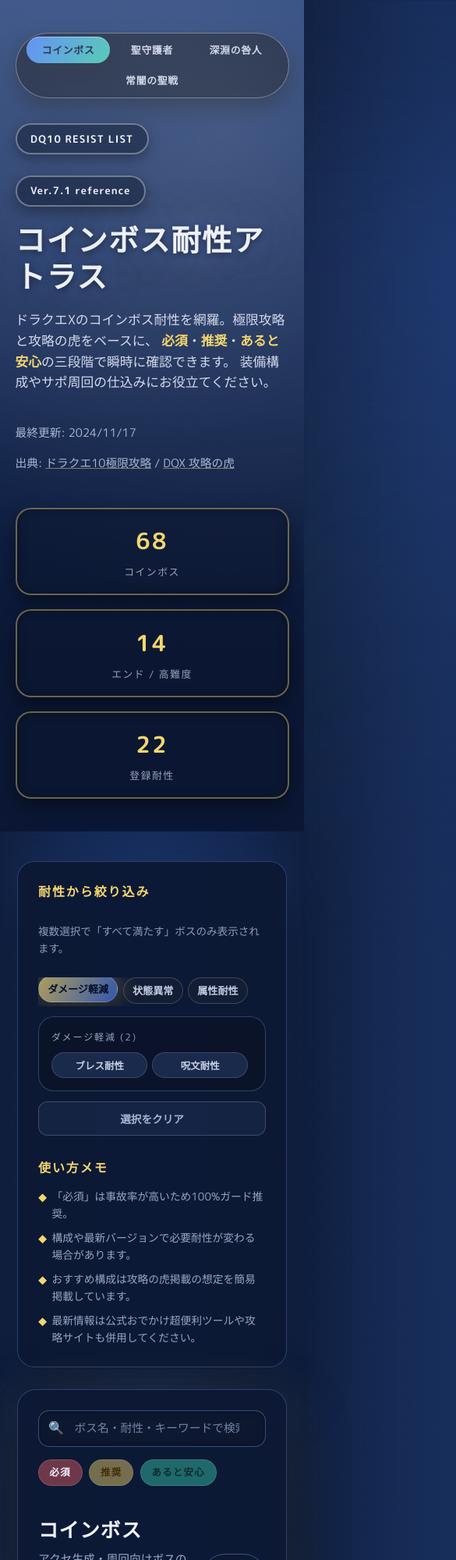
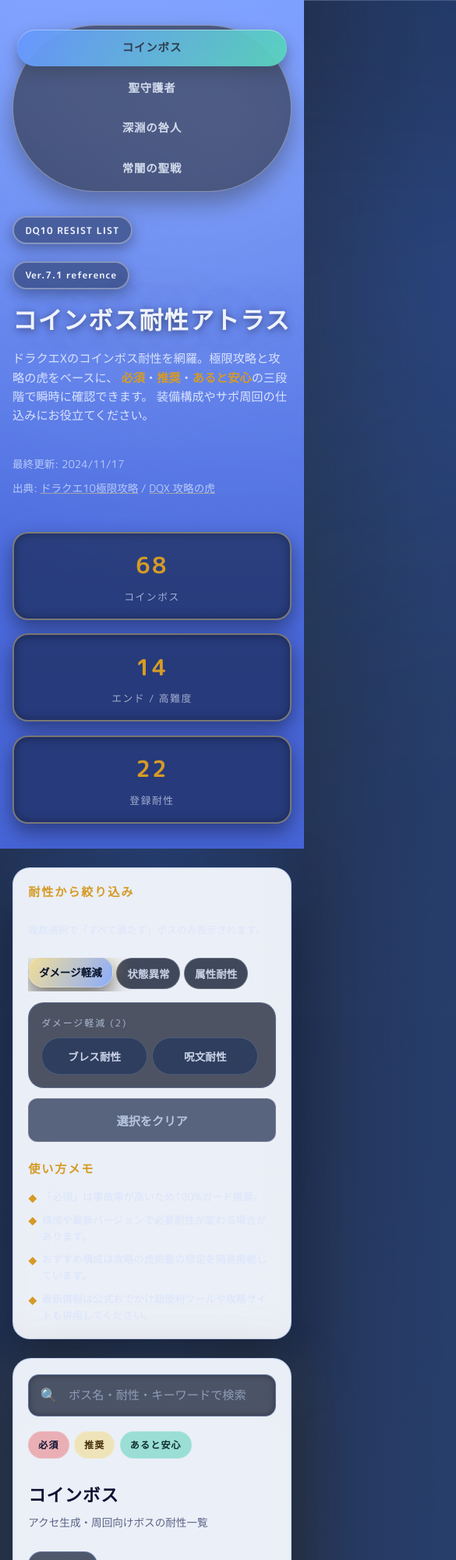
Before and after one commit to Ernxxxx/dq10-resist-memo, a website: page index.html in a window 390 px wide. Shown: the top 2000 px of the page at 78% size, 585 px wide, since content can reach past the window. Drawn offline with Linux system fonts and the light colour scheme; a web font is replaced by a local one.

Commit message:
修正２

```diff
--- a/styles.css
+++ b/styles.css
@@ -1,5 +1,5 @@
 :root {
-  color-scheme: dark;
+  color-scheme: dark light;
   --font-body: 'M PLUS Rounded 1c', 'Noto Sans JP', 'Hiragino Sans', 'Yu Gothic', sans-serif;
   --font-heading: 'DotGothic16', 'M PLUS Rounded 1c', sans-serif;
 
@@ -34,8 +34,7 @@
   --blur-hard: blur(80px);
 }
 
-/* ライトモード対応を無効化 - 常にダークモードで表示 */
-/* @media (prefers-color-scheme: light) {
+@media (prefers-color-scheme: light) {
   :root {
     color-scheme: light dark;
     --bg-page: #dbe7ff;
@@ -58,7 +57,7 @@
     --border-outer: rgba(202, 164, 70, 0.9);
     --border-inner: rgba(66, 82, 150, 0.35);
   }
-} */
+}
 
 *,
 *::before,
@@ -1046,9 +1045,22 @@
     justify-content: center;
   }
 
+  .page-switch__link {
+    padding: 0.6rem 1.1rem;
+    font-size: 0.85rem;
+    min-height: 44px;
+    display: flex;
+    align-items: center;
+    justify-content: center;
+  }
+
   .hero__stats {
     flex-direction: column;
     align-items: stretch;
+  }
+
+  .hero__stats li {
+    min-width: 100%;
   }
 
   .toolbar {
@@ -1056,8 +1068,302 @@
     align-items: stretch;
   }
 
+  .search {
+    min-width: 100%;
+  }
+
+  .legend {
+    justify-content: center;
+  }
+
   .cards {
     grid-template-columns: 1fr;
+  }
+
+  .filter-group-panels {
+    max-height: 220px;
+  }
+
+  .filter-group__chips {
+    max-height: 160px;
+    grid-template-columns: repeat(auto-fit, minmax(100px, 1fr));
+  }
+
+  .filter-chip {
+    padding: 0.55rem 0.85rem;
+    font-size: 0.82rem;
+    min-height: 44px;
+    display: flex;
+    align-items: center;
+    justify-content: center;
+  }
+
+  .panel__clear {
+    padding: 0.85rem;
+    font-size: 0.9rem;
+    min-height: 48px;
+  }
+}
+
+/* スマートフォン向け追加最適化 */
+@media (max-width: 480px) {
+  h1 {
+    font-size: clamp(1.8rem, 8vw, 2.4rem) !important;
+  }
+
+  .hero {
+    padding: 2rem 1rem;
+  }
+
+  .hero__topline {
+    flex-direction: column;
+    align-items: flex-start;
+    gap: 0.6rem;
+  }
+
+  .hero__tag,
+  .hero__badge {
+    font-size: 0.75rem;
+    padding: 0.4rem 0.9rem;
+  }
+
+  .hero__lead {
+    font-size: 0.95rem;
+  }
+
+  .hero__meta {
+    flex-direction: column;
+    gap: 0.6rem;
+    font-size: 0.85rem;
+  }
+
+  .page-switch {
+    flex-direction: column;
+    width: 100%;
+    gap: 0.3rem;
+  }
+
+  .page-switch__link {
+    width: 100%;
+    padding: 0.75rem 1rem;
+    font-size: 0.9rem;
+  }
+
+  .layout {
+    margin: 1.5rem auto 2rem;
+    padding: 0 1rem;
+    gap: 1.5rem;
+  }
+
+  .panel {
+    padding: 1.2rem;
+    gap: 1.4rem;
+    max-height: none;
+  }
+
+  .content {
+    padding: 1.2rem;
+    gap: 1.8rem;
+  }
+
+  .filter-groups-nav {
+    gap: 0.3rem;
+  }
+
+  .filter-groups-nav__btn {
+    padding: 0.5rem 0.8rem;
+    font-size: 0.85rem;
+    min-height: 40px;
+    white-space: nowrap;
+  }
+
+  .filter-group-panels {
+    max-height: 200px;
+  }
+
+  .filter-group__chips {
+    grid-template-columns: repeat(auto-fit, minmax(90px, 1fr));
+    gap: 0.4rem;
+    max-height: 140px;
+  }
+
+  .filter-chip {
+    padding: 0.6rem 0.7rem;
+    font-size: 0.85rem;
+    min-height: 48px;
+  }
+
+  .panel__title {
+    font-size: 0.95rem;
+  }
+
+  .panel__hint {
+    font-size: 0.8rem;
+  }
+
+  .panel__notes {
+    font-size: 0.82rem;
+  }
+
+  .panel__clear {
+    padding: 1rem;
+    font-size: 0.95rem;
+    min-height: 52px;
+  }
+
+  .search {
+    padding: 0.6rem 0.9rem;
+  }
+
+  .search input {
+    font-size: 0.95rem;
+    padding: 0.5rem;
+  }
+
+  .search__icon {
+    font-size: 1.1rem;
+  }
+
+  .toolbar {
+    gap: 1.2rem;
+  }
+
+  .legend {
+    width: 100%;
+    justify-content: flex-start;
+    gap: 0.4rem;
+  }
+
+  .legend__item {
+    font-size: 0.75rem;
+    padding: 0.45rem 0.75rem;
+  }
+
+  .content__header {
+    flex-direction: column;
+    align-items: flex-start;
+    gap: 0.8rem;
+  }
+
+  .content__header h2 {
+    font-size: 1.4rem;
+  }
+
+  .content__subtitle {
+    font-size: 0.85rem;
+  }
+
+  .content__counter {
+    font-size: 0.75rem;
+    padding: 0.4rem 0.75rem;
+  }
+
+  .cards {
+    gap: 1.2rem;
+  }
+
+  .card {
+    padding: 1.2rem;
+    gap: 1rem;
+  }
+
+  .card__title {
+    font-size: 1.2rem;
+  }
+
+  .card__meta {
+    gap: 0.4rem;
+  }
+
+  .meta-chip {
+    padding: 0.45rem 0.7rem;
+    font-size: 0.75rem;
+  }
+
+  .card__summary {
+    font-size: 0.88rem;
+  }
+
+  .card__jobs,
+  .card__loot {
+    padding: 0.85rem;
+  }
+
+  .card__jobs-title,
+  .card__loot-title {
+    font-size: 0.85rem;
+  }
+
+  .card__jobs-list {
+    font-size: 0.82rem;
+  }
+
+  .loot-item {
+    padding: 0.7rem;
+  }
+
+  .loot-item__name {
+    font-size: 0.9rem;
+  }
+
+  .loot-item__alchemy {
+    font-size: 0.82rem;
+  }
+
+  .resistance-group__title {
+    font-size: 0.72rem;
+  }
+
+  .resistance-chips {
+    gap: 0.4rem;
+  }
+
+  .resistance-chip {
+    padding: 0.5rem 0.7rem;
+    font-size: 0.82rem;
+  }
+
+  .card__notes {
+    font-size: 0.82rem;
+  }
+
+  .card__link {
+    font-size: 0.8rem;
+    padding: 0.5rem 0.7rem;
+  }
+
+  .footer {
+    margin-bottom: 2rem;
+    padding: 0 1rem;
+    font-size: 0.8rem;
+  }
+}
+
+/* タッチデバイス向けホバー無効化 */
+@media (hover: none) and (pointer: coarse) {
+  .card:hover {
+    transform: none;
+    box-shadow: var(--shadow-card);
+    border-color: rgba(113, 151, 226, 0.25);
+  }
+
+  .card::after {
+    display: none;
+  }
+
+  .filter-chip:hover {
+    transform: none;
+    background: rgba(34, 53, 92, 0.7);
+    border-color: rgba(255, 255, 255, 0.15);
+    box-shadow: none;
+  }
+
+  .filter-chip[data-active="true"]:hover {
+    transform: translateY(-2px);
+  }
+
+  .card__link:hover {
+    transform: none;
   }
 }
 
```
